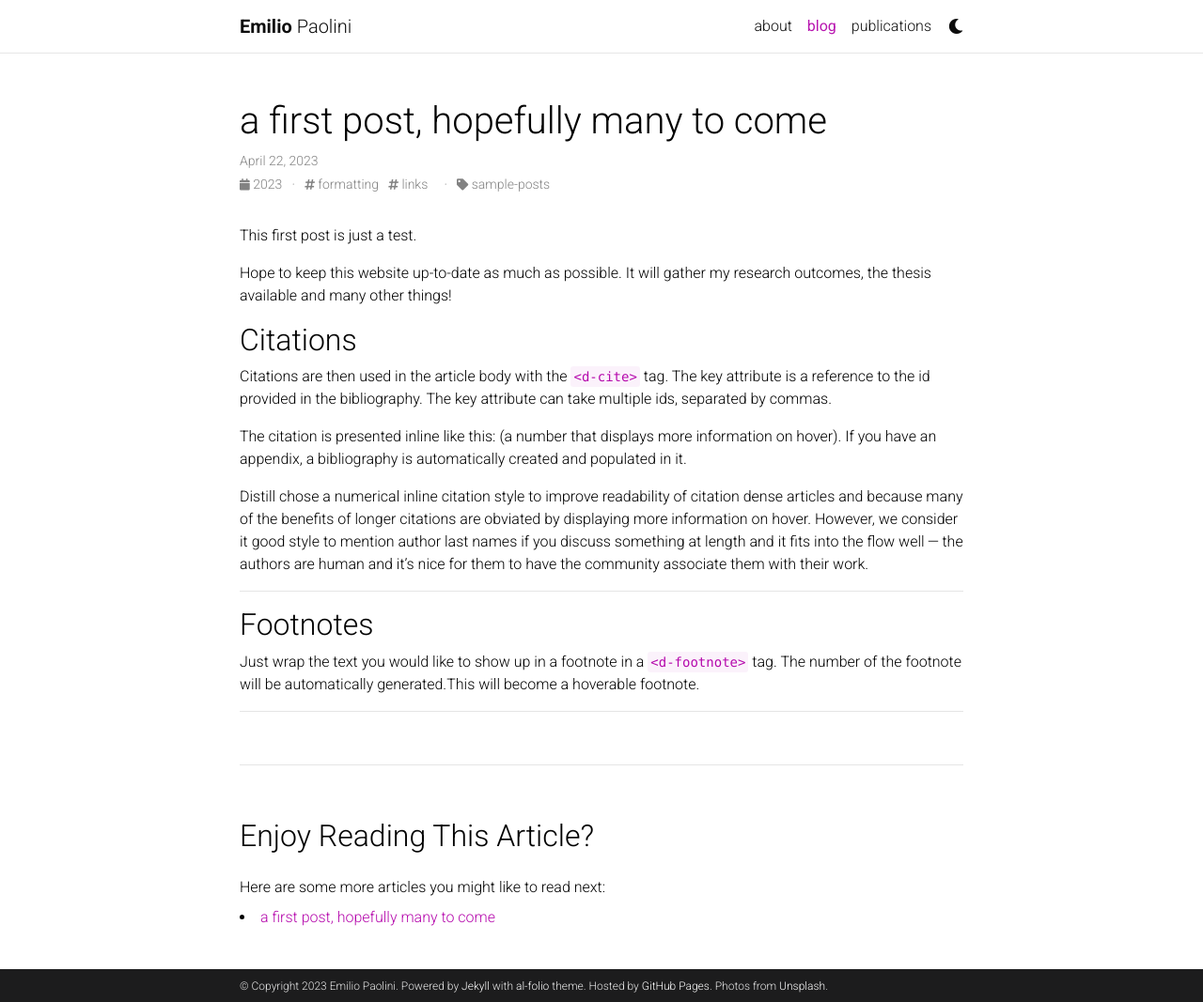
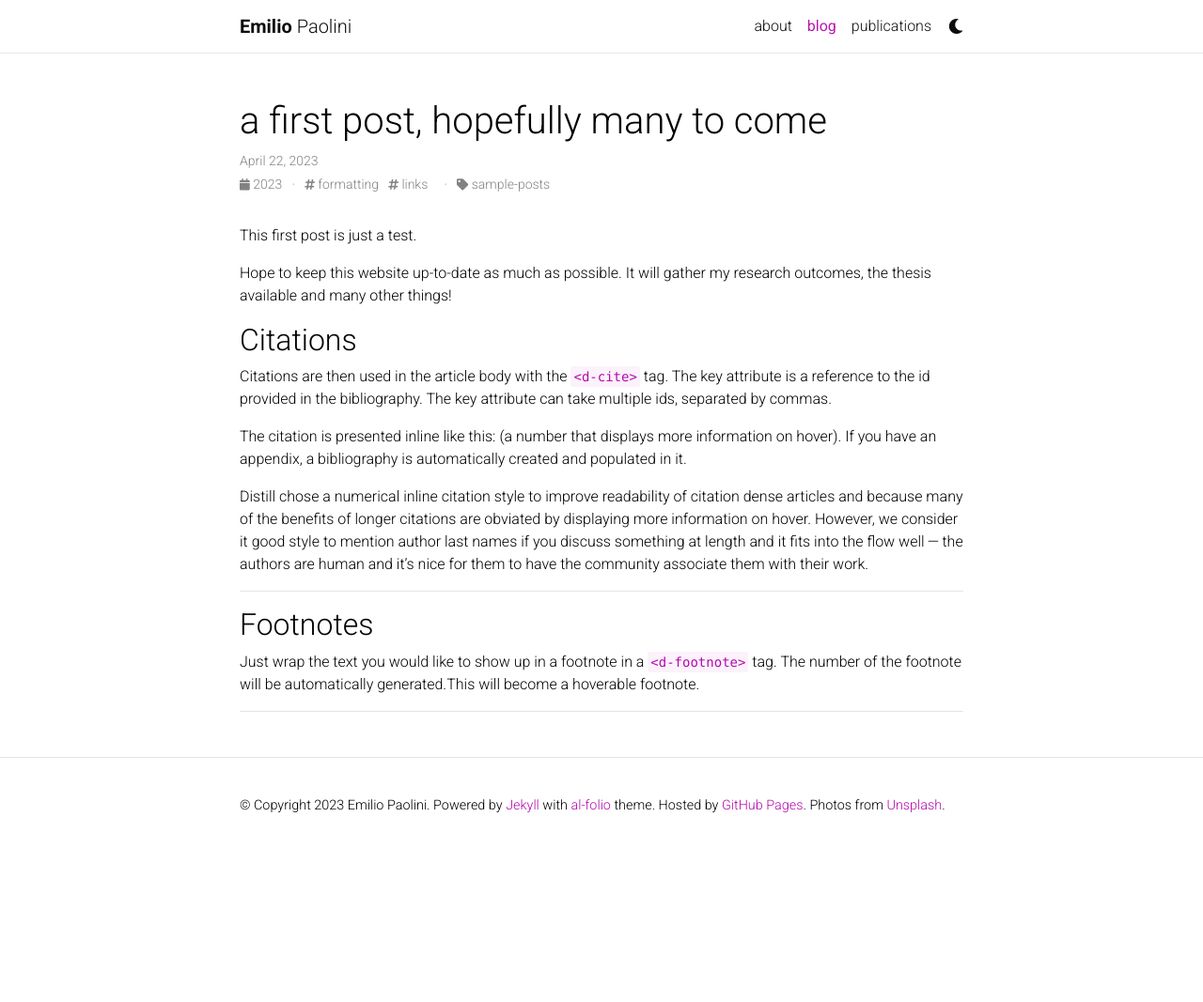
Before and after one commit to emiliopaolini/emiliopaolini.github.io, a Jekyll site: the page built from _posts/2023-04-22-first-news.md, in a window 1280 px wide and 1067 px high. Shown: the whole window at 94% size. Built offline with Jekyll 4.4.1, drawn with Linux system fonts in a browser that asks for light colours; comment, search, counter and statistics services are not loaded; a style sheet for code colours, icons or effects is not loaded; part of the change alters nothing that is shown.

```diff
--- a/_config.yml
+++ b/_config.yml
@@ -52,7 +52,7 @@ rss_icon: false
 # -----------------------------------------------------------------------------
 
 navbar_fixed: true
-footer_fixed: true
+footer_fixed: false
 
 # Dimensions
 max_width: 800px
--- a/_posts/2023-04-22-first_news.md
+++ /dev/null
@@ -1,32 +0,0 @@
----
-layout: post
-title:  a first post, hopefully many to come
-date:   2023-04-22 16:40:16
-description: march & april, looking forward to summer
-tags: formatting links
-categories: sample-posts
----
-This first post is just a test.
-
-Hope to keep this website up-to-date as much as possible. It will gather my research outcomes, the thesis available and many other things!
-
-## Citations
-
-Citations are then used in the article body with the `<d-cite>` tag.
-The key attribute is a reference to the id provided in the bibliography.
-The key attribute can take multiple ids, separated by commas.
-
-The citation is presented inline like this: <d-cite key="gregor2015draw"></d-cite> (a number that displays more information on hover).
-If you have an appendix, a bibliography is automatically created and populated in it.
-
-Distill chose a numerical inline citation style to improve readability of citation dense articles and because many of the benefits of longer citations are obviated by displaying more information on hover.
-However, we consider it good style to mention author last names if you discuss something at length and it fits into the flow well — the authors are human and it’s nice for them to have the community associate them with their work.
-
-***
-
-## Footnotes
-
-Just wrap the text you would like to show up in a footnote in a `<d-footnote>` tag.
-The number of the footnote will be automatically generated.<d-footnote>This will become a hoverable footnote.</d-footnote>
-
-***
```
